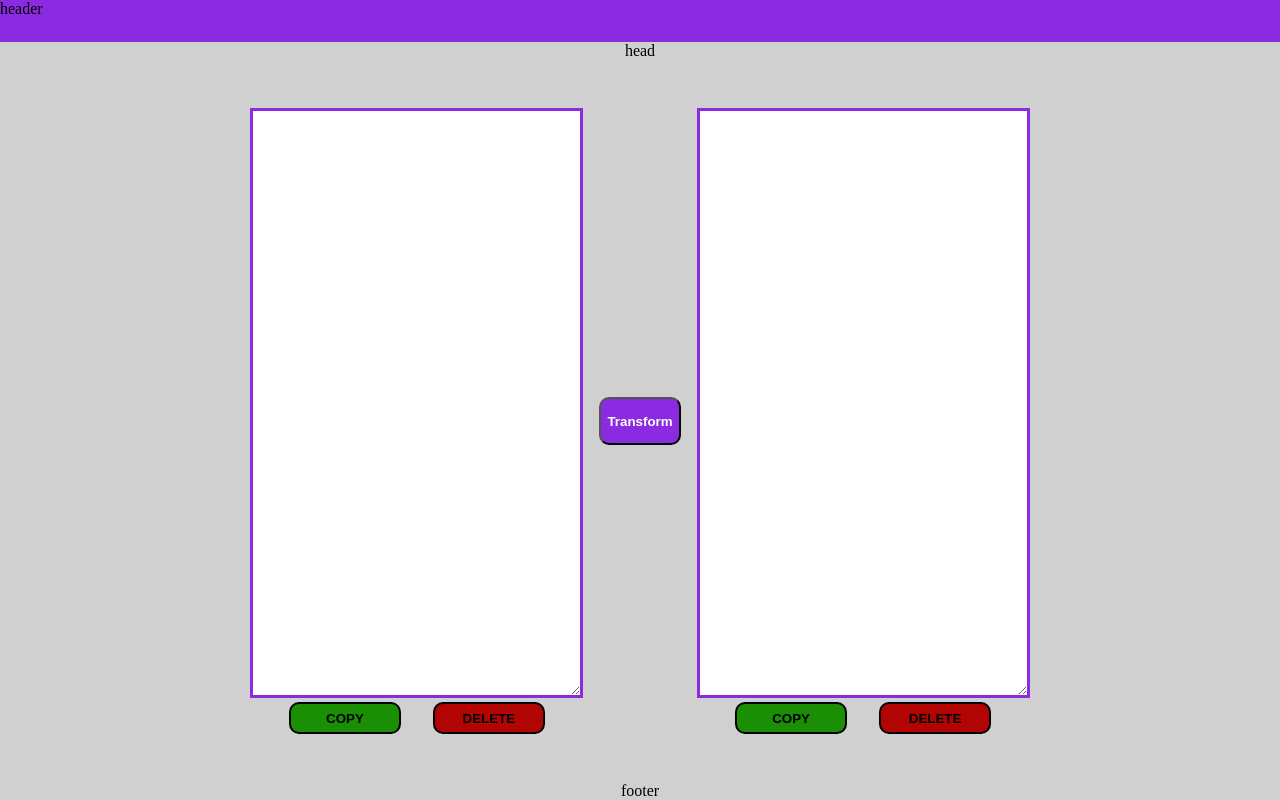
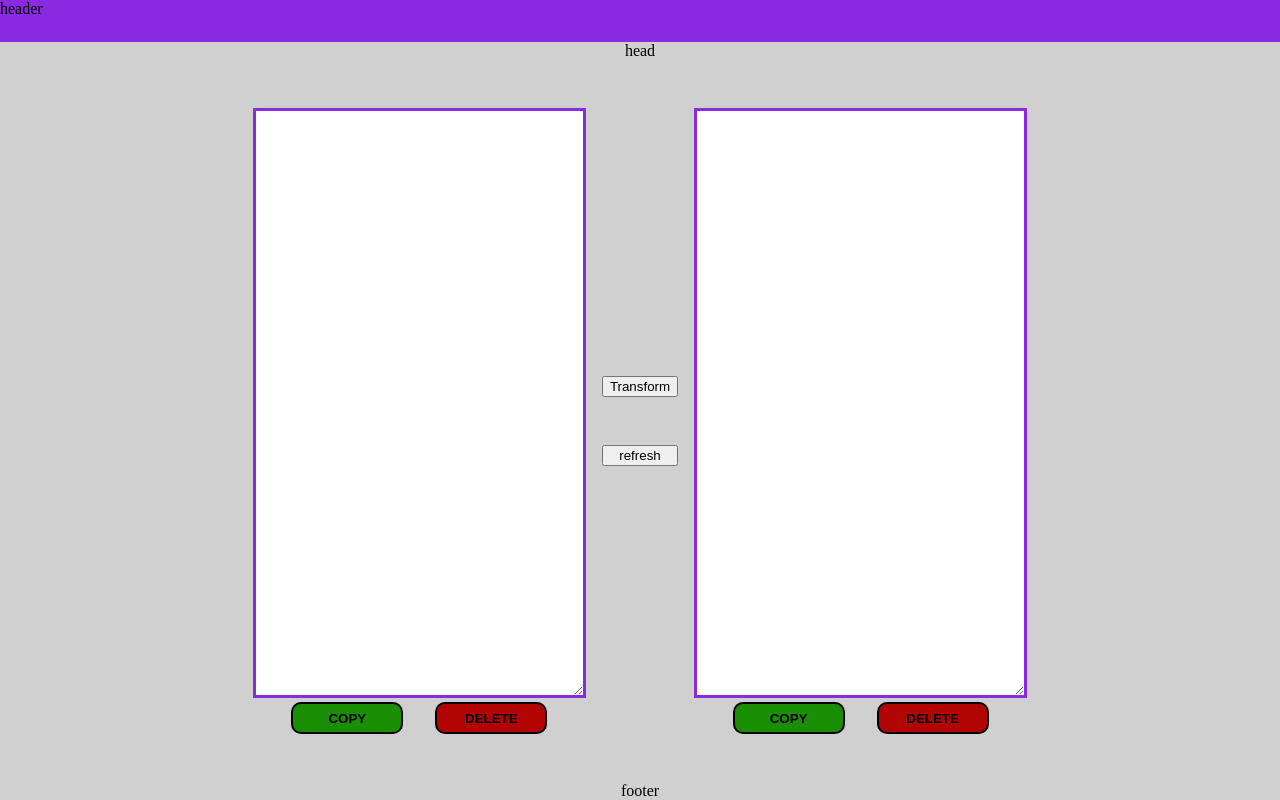
Before and after one commit to SubwaySerfer/shipmentsHelper, a Vue app: page /#/home in a window 1280 px wide. Built offline with nearby package versions, Linux system fonts and the light colour scheme.

Commit message:
feat: GlobalButtons and emit for transform

```diff
--- /dev/null
+++ b/src/components/home/GlobalButtons.vue
@@ -0,0 +1,44 @@
+<template>
+  <div class="buttons-box">
+    <button class="btn-transform" @click="transformation">Transform</button>
+    <button>refresh</button>
+  </div>
+</template>
+
+<script>
+export default {
+  props: {
+    initialText: {
+      type: String || Number,
+      default: null,
+    },
+  },
+  emits: ["get-textarea"],
+  data() {
+    return { currentText: "" };
+  },
+
+  methods: {
+    transformation() {
+      //TODO: проверку на пустой входной массив
+      const finArr = [];
+      let newArr;
+      let data = this.initialText.trim();
+      if (data.includes("\n")) {
+        newArr = data.split("\n");
+      } else if (data.includes(" ")) {
+        newArr = data.split(" ");
+      }
+      newArr.forEach((el) => {
+        if (el.length == 13 && el.slice(0, 5) == "10000") {
+          finArr.push(el.slice(5, -1));
+        } else {
+          finArr.push(el);
+        }
+      });
+
+      this.$emit("get-textarea", finArr.join(",").replace(/,/g, " \n"));
+    },
+  },
+};
+</script>
--- a/src/components/home/TransformBox.vue
+++ b/src/components/home/TransformBox.vue
@@ -9,15 +9,21 @@
           cols="20"
           rows="20"
           class="initial-text"
-          v-model="initialArea"
+          v-model="initialText"
         >
         </textarea>
-        <buttons-area
-          @del-text="deleteTextArea('initialArea')"
-          @copy-text="copyTextArea('initialArea')"
-        ></buttons-area>
+        <card-buttons
+          @del-text="deleteTextArea('initialText')"
+          @copy-text="copyTextArea('initialText')"
+        >
+        </card-buttons>
       </div>
-      <button class="btn-transform" @click="transformation">Transform</button>
+
+      <global-buttons
+        :initialText="this.initialText"
+        @get-textarea="getTextArea"
+      ></global-buttons>
+
       <div>
         <textarea
           name="finally"
@@ -27,11 +33,13 @@
           class="finally-text"
           readonly
           v-model="finAreaText"
+          @click="copyTextArea('finAreaText')"
         ></textarea>
-        <buttons-area
+        <card-buttons
           @del-text="deleteTextArea('finAreaText')"
           @copy-text="copyTextArea('finAreaText')"
-        ></buttons-area>
+        >
+        </card-buttons>
       </div>
     </div>
     <div>footer</div>
@@ -39,27 +47,30 @@
 </template>
 
 <script>
-import ButtonsArea from "./ButtonsArea.vue";
+import CardButtons from "./CardButtons.vue";
+import GlobalButtons from "./GlobalButtons.vue";
+
 export default {
   data() {
     return {
-      initialArea: "",
+      initialText: "",
       finAreaText: "",
     };
   },
   components: {
-    ButtonsArea,
+    CardButtons,
+    GlobalButtons,
   },
   methods: {
     deleteTextArea(nameArea) {
-      if (nameArea == "initialArea") {
-        this.initialArea = "";
+      if (nameArea == "initialText") {
+        this.initialText = "";
       } else if (nameArea == "finAreaText") this.finAreaText = "";
     },
     copyTextArea(nameArea) {
       try {
-        if (nameArea == "initialArea") {
-          navigator.clipboard.writeText(this.initialArea);
+        if (nameArea == "initialText") {
+          navigator.clipboard.writeText(this.initialText);
         } else if (nameArea == "finAreaText") {
           navigator.clipboard.writeText(this.finAreaText);
         }
@@ -67,25 +78,8 @@ export default {
         throw e;
       }
     },
-    transformation() {
-      //TODO: проверку на пустой входной массив
-      const finArr = [];
-      let newArr;
-      let data = this.initialArea.trim();
-      if (data.includes("\n")) {
-        newArr = data.split("\n");
-      } else if (data.includes(" ")) {
-        newArr = data.split(" ");
-      }
-      newArr.forEach((el) => {
-        if (el.length == 13 && el.slice(0, 5) == "10000") {
-          finArr.push(el.slice(5, -1));
-        } else {
-          finArr.push(el);
-        }
-      });
-      this.finAreaText = finArr.join(",").replace(/,/g, " \n");
-      // console.log(finArr.join(",").replace(/,/g, " \n"));
+    getTextArea(arr) {
+      this.finAreaText = arr;
     },
   },
 };
@@ -113,6 +107,14 @@ textarea {
 }
 .finally-text {
   border: 3px solid blueviolet;
+  cursor: copy;
+}
+.buttons-box {
+  display: flex;
+  flex-direction: column;
+  height: 50%;
+  justify-content: center;
+  gap: 3rem;
 }
 .btn-transform {
   height: 3rem;
```
Also changed, not shown: src/components/home/CardButtons.vue (renamed from src/components/home/ButtonsArea.vue).
